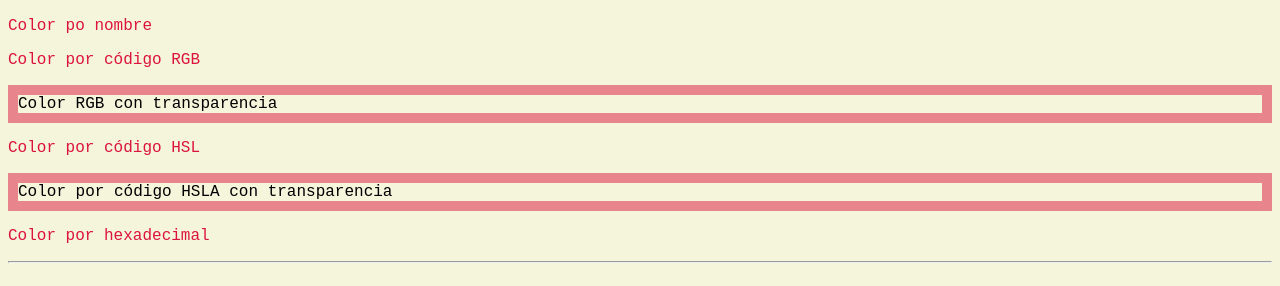
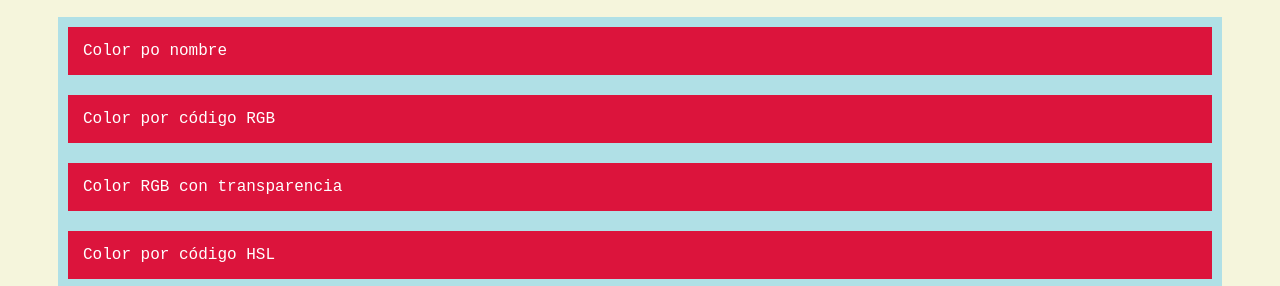
Before and after one commit to shandelortiz/curso-frontend, a plain HTML site: page 01 html/leccion-02/ejercicio-links/index.html in a window 1280 px wide. Shown: the part 107-393 px from the top of the page. Drawn offline with Linux system fonts and the light colour scheme.

Commit message:
leccion de links en HTML

```diff
--- a/01 html/leccion-02/ejercicio-links/css/stylesheet.css
+++ b/01 html/leccion-02/ejercicio-links/css/stylesheet.css
@@ -6,3 +6,24 @@ h1 {
     text-align: center;
     font-size: 50px;
 }
+
+p {
+    color: white;
+    background-color: crimson;
+    padding: 15px;
+    border: 10px solid powderblue;
+
+    /* MARGIN es solo para generar espacio entre los elementos */
+
+    /* margin-top: 40px;
+    margin-right: 10px;
+    margin-bottom: 20px;
+    margin-left: 10px; */
+
+    /* margin: 40px, 10px, 20px, 10px; */
+
+    /* POSICIONAR elementos de manera HORIZONTAL */
+    margin: auto 50px;
+
+    /*margin: 50px;*/
+}
--- a/01 html/leccion-02/ejercicio-links/index.html
+++ b/01 html/leccion-02/ejercicio-links/index.html
@@ -9,22 +9,22 @@
 <body style="font-family: 'Courier New', Courier, monospace;">
     <h1 style="text-align: center; font-size: 50px;">UNIVERSIDAD HTML</h1>
 
-    <p style="color: crimson;">Color po nombre</p>
+    <p>Color po nombre</p>
 
-    <p style="color: rgb(220, 20, 60);">Color por código RGB</p>
+    <p>Color por código RGB</p>
 
-    <p style="border: 10px solid rgba(220, 20, 60, .5);">Color RGB con transparencia</p>
+    <p>Color RGB con transparencia</p>
 
-    <p style="color: hsl(348, 83%, 47%);">Color por código HSL</p>
+    <p>Color por código HSL</p>
 
-    <p style="border: 10px solid hsla(348, 83%, 47%, .5);">Color por código HSLA con transparencia</p>
+    <p>Color por código HSLA con transparencia</p>
 
-    <p style="color: #dc143c;">Color por hexadecimal</p>
+    <p>Color por hexadecimal</p>
 
     <hr>
 
     <h1>UNIVERSIDAD HTML</h1>
 
-    <P>Lorem ipsum dolor sit amet consectetur adipisicing elit. Pariatur reprehenderit ea vel at quod rerum blanditiis itaque voluptatem, reiciendis nesciunt!</P>
+    <P>Bienvenido a CSS</P>
 </body>
 </html>
```
Also changed, not shown: 01 html/leccion-03/contenido.html (added, +19 -0 lines), 01 html/leccion-03/css/stylesheets.css (added, +43 -0 lines), 01 html/leccion-03/index.html (added, +16 -0 lines).
